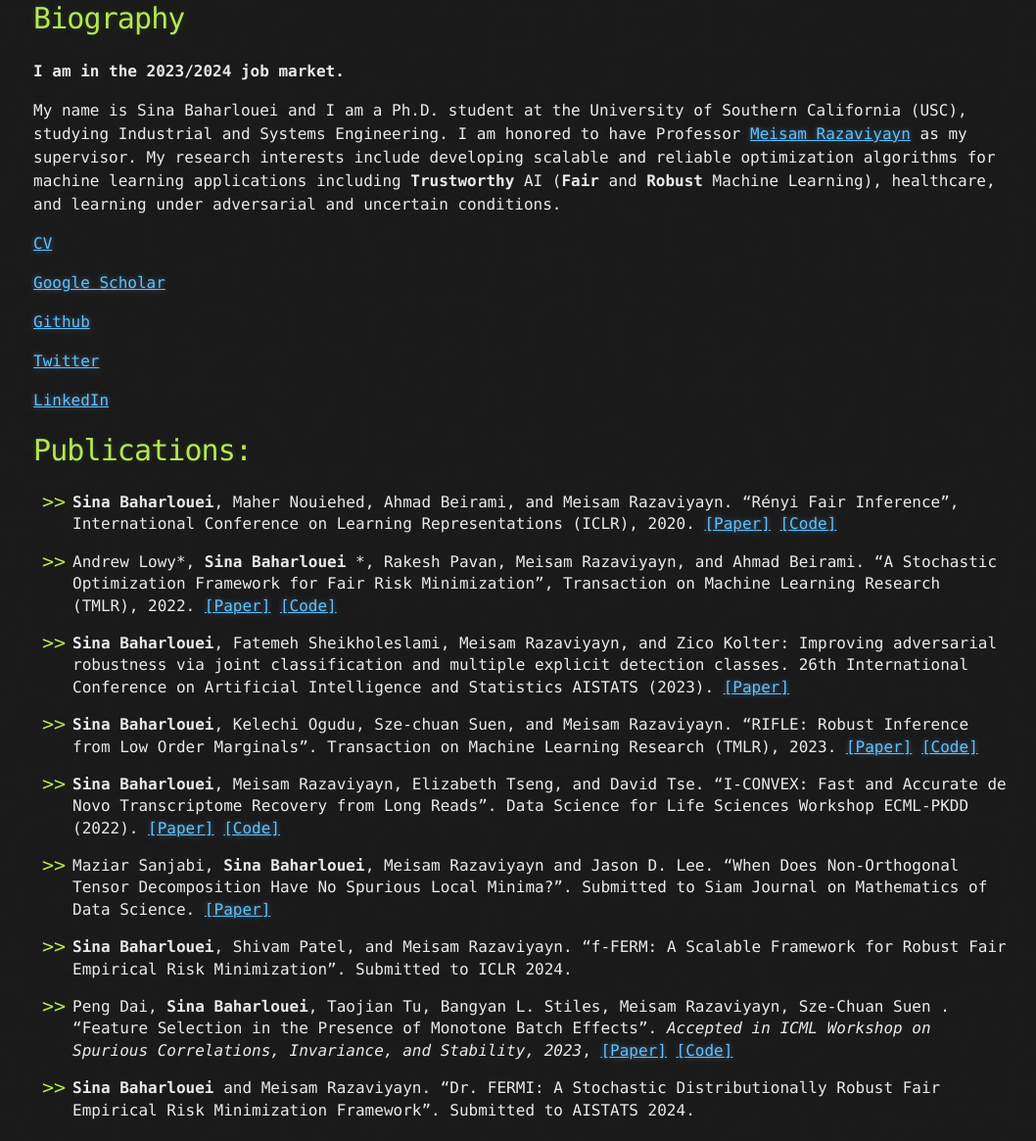
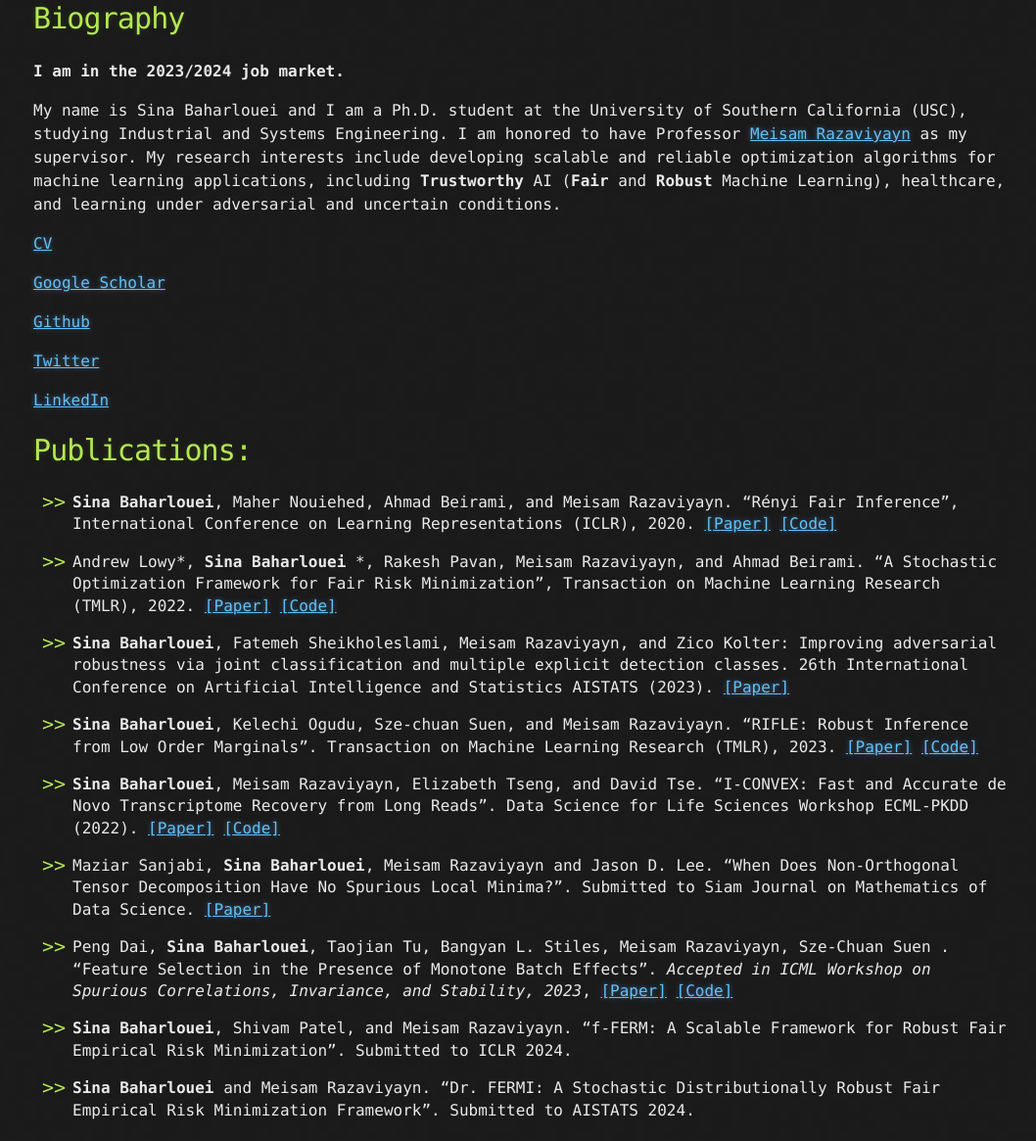
Before and after one commit to sinaBaharlouei/SinaBhr.github.io, a Jekyll site: the page built from index.md, in a window 1280 px wide and 1400 px high, scrolled down 238 px. Shown: the part 235-1400 px from the top of the window at 98% size, without its empty margins (106-1164 px from the left). Built offline with Jekyll 4.4.1, drawn with Linux system fonts in a browser that asks for light colours; our own code applies the rules of GitHub Pages for plain Markdown files; the repository's description, which GitHub fills in, is left out.

```diff
--- a/index.md
+++ b/index.md
@@ -4,7 +4,7 @@
 # Biography
 **I am in the 2023/2024 job market.**
 
-My name is Sina Baharlouei and I am a Ph.D. student at the University of Southern California (USC), studying Industrial and Systems Engineering. I am honored to have Professor [Meisam Razaviyayn](https://sites.usc.edu/razaviyayn/) as my supervisor. My research interests include developing scalable and reliable optimization algorithms for machine learning applications including **Trustworthy** AI (**Fair** and **Robust** Machine Learning), healthcare, and learning under adversarial and uncertain conditions.
+My name is Sina Baharlouei and I am a Ph.D. student at the University of Southern California (USC), studying Industrial and Systems Engineering. I am honored to have Professor [Meisam Razaviyayn](https://sites.usc.edu/razaviyayn/) as my supervisor. My research interests include developing scalable and reliable optimization algorithms for machine learning applications, including **Trustworthy** AI (**Fair** and **Robust** Machine Learning), healthcare, and learning under adversarial and uncertain conditions.
 
 [CV](https://github.com/sinaBaharlouei/website/raw/master/CV_Sep_2023.pdf)
 
@@ -35,11 +35,10 @@ My name is Sina Baharlouei and I am a Ph.D. student at the University of Souther
 * Maziar Sanjabi, **Sina Baharlouei**, Meisam Razaviyayn and Jason D. Lee. "When Does Non-Orthogonal Tensor Decomposition Have No Spurious Local Minima?". Submitted to
 Siam Journal on Mathematics of Data Science. [[Paper]](https://arxiv.org/pdf/1911.09815.pdf)
 
+* Peng Dai, **Sina Baharlouei**, Taojian Tu, Bangyan L. Stiles, Meisam Razaviyayn, Sze-Chuan Suen . "Feature Selection in the Presence of Monotone Batch Effects". _Accepted in ICML Workshop on Spurious Correlations, Invariance, and Stability, 2023_, [[Paper]](https://openreview.net/pdf?id=pgspyMlru0) [[Code]](https://github.com/DesPeradoGoden/Feature-Selection-in-the-Presence-of-Monotone-Batch-Effects)
+
 
 * **Sina Baharlouei**, Shivam Patel, and Meisam Razaviyayn. "f-FERM: A Scalable Framework for Robust Fair Empirical Risk Minimization". Submitted to ICLR 2024.
 
 
-* Peng Dai, **Sina Baharlouei**, Taojian Tu, Bangyan L. Stiles, Meisam Razaviyayn, Sze-Chuan Suen . "Feature Selection in the Presence of Monotone Batch Effects". _Accepted in ICML Workshop on Spurious Correlations, Invariance, and Stability, 2023_, [[Paper]](https://openreview.net/pdf?id=pgspyMlru0) [[Code]](https://github.com/DesPeradoGoden/Feature-Selection-in-the-Presence-of-Monotone-Batch-Effects)
-
-
 * **Sina Baharlouei** and Meisam Razaviyayn. "Dr. FERMI: A Stochastic Distributionally Robust Fair Empirical Risk Minimization Framework". Submitted to AISTATS 2024.
```
